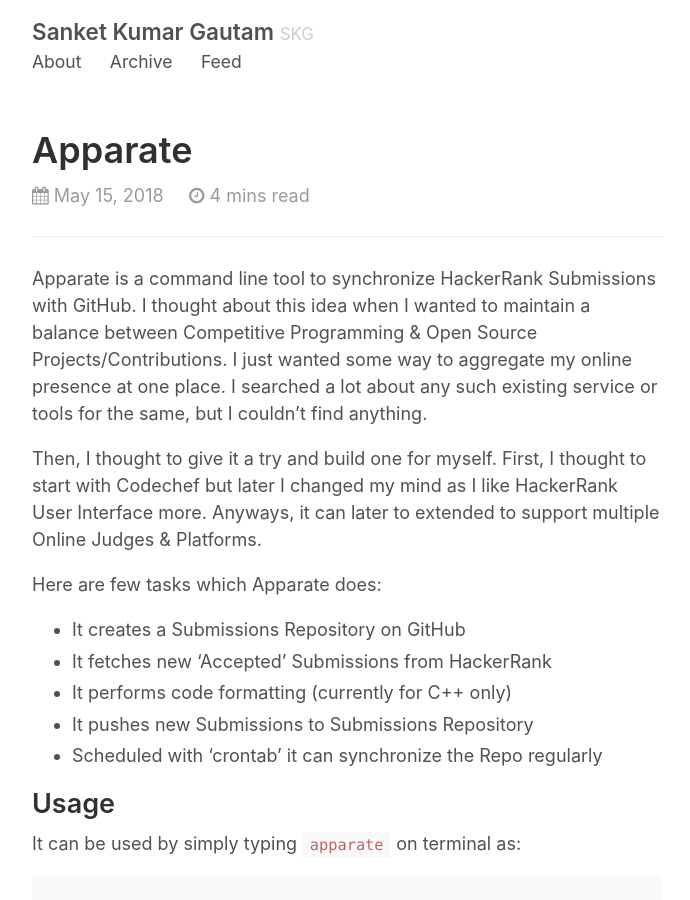
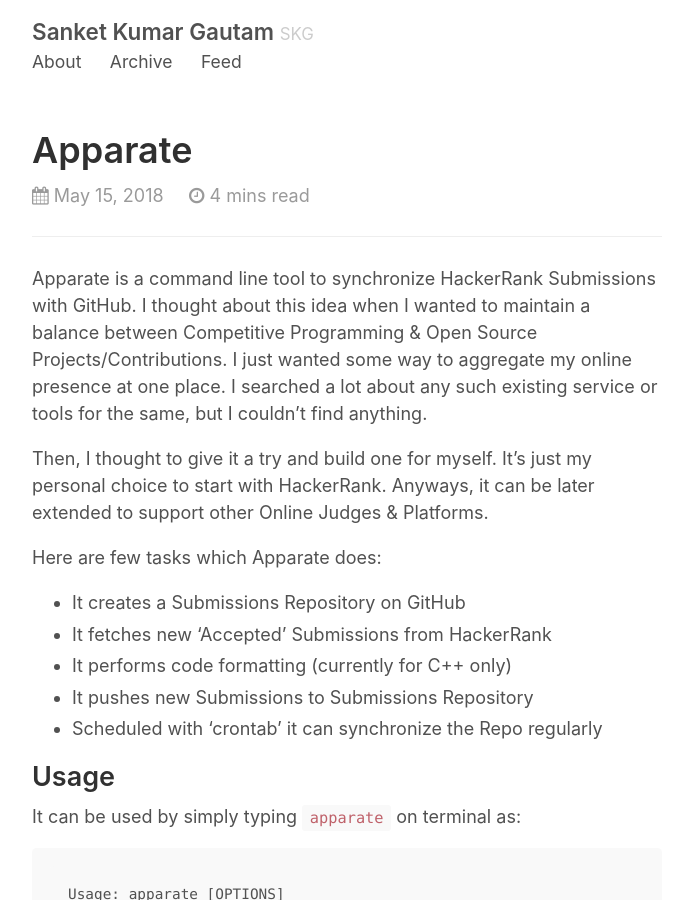
Before and after one commit to sanketgautam/sanketgautam.github.io, a Jekyll site: the page built from _posts/2018-05-15-Apparate.md, in a window 1280 px wide and 900 px high. Shown: the whole window, without its empty margins (293-983 px from the left). Built offline with Jekyll 4.4.1, drawn with Linux system fonts in a browser that asks for light colours; comment, search, counter and statistics services are not loaded.

Commit message:
Update 2018-05-15-Apparate.md

```diff
--- a/_posts/2018-05-15-Apparate.md
+++ b/_posts/2018-05-15-Apparate.md
@@ -5,7 +5,7 @@
 
 Apparate is a command line tool to synchronize HackerRank Submissions with GitHub. I thought about this idea when I wanted to maintain a balance between Competitive Programming & Open Source Projects/Contributions. I just wanted some way to aggregate my online presence at one place. I searched a lot about any such existing service or tools for the same, but I couldn't find anything.
 
-Then, I thought to give it a try and build one for myself. First, I thought to start with Codechef but later I changed my mind as I like HackerRank User Interface more. Anyways, it can later to extended to support multiple Online Judges & Platforms.
+Then, I thought to give it a try and build one for myself. It's just my personal choice to start with HackerRank. Anyways, it can be later extended to support other Online Judges & Platforms.
 
 Here are few tasks which Apparate does:
 
```
